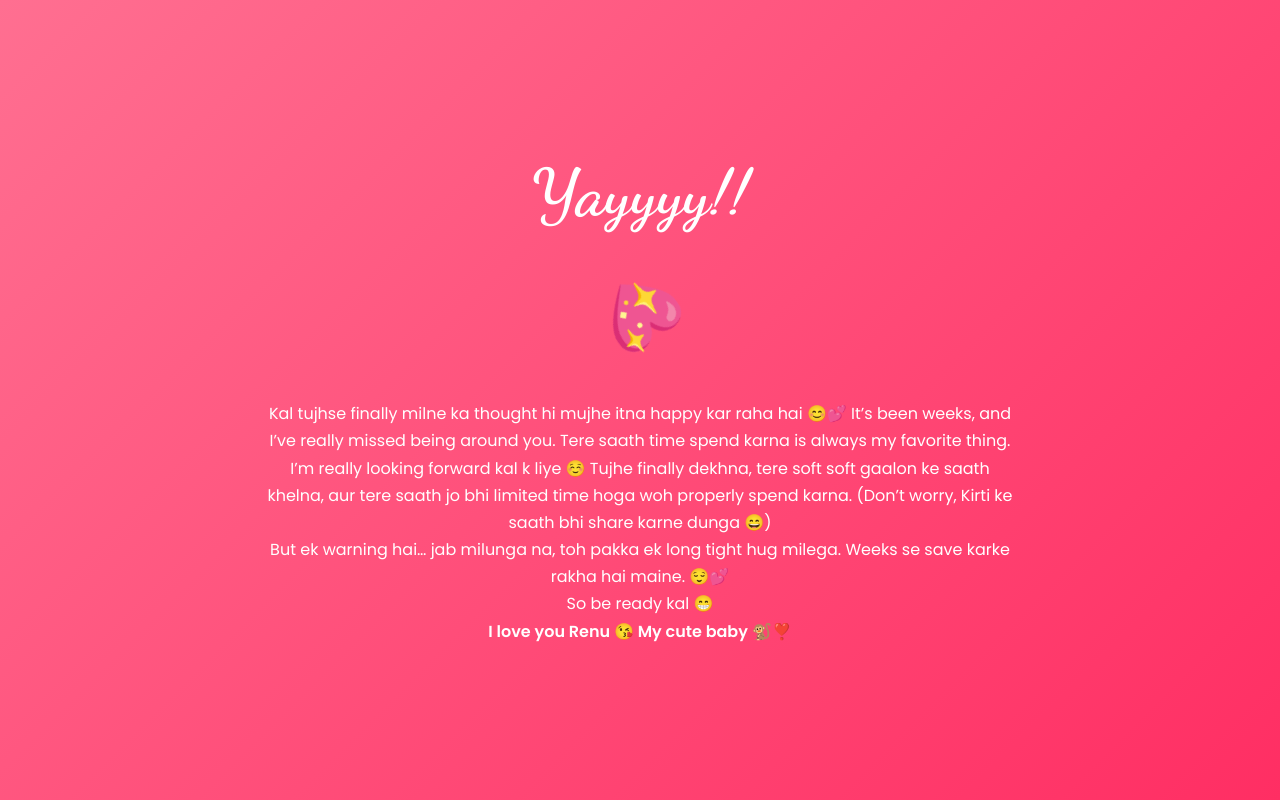
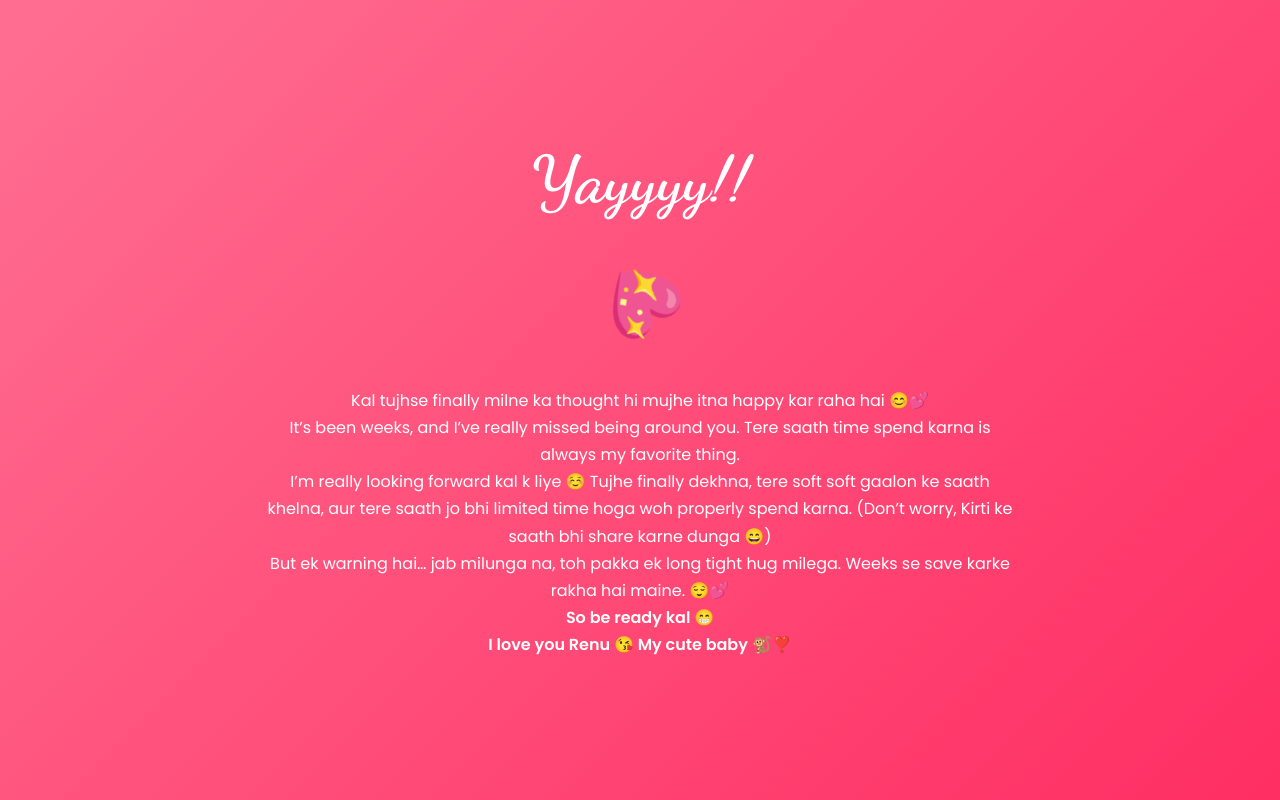
Before and after one commit to abhishek1734/Test, a plain HTML site: page index.html in a window 1280 px wide. Both pictures are taken after a click on the button "Yes ❤️". Drawn offline with Linux system fonts and the light colour scheme.

Commit message:
Update index.html

```diff
--- a/index.html
+++ b/index.html
@@ -201,16 +201,15 @@ opacity:0;
 </div><p class="closing">
 Every love story is beautiful and unique, but ours is  special. We fight, we cry, we love, we laugh, and we stay together because we love eachother and I'll keep on loving you even on days you would hate me or yourself! My love for you is and will be greater than my ego, I love you Renu soooooooooooo muchhh ☺️💗
 </p></div><div id="celebration"><h1>Yayyyy!!</h1><div class="spin">💖</div><div class="message">
-Kal tujhse finally milne ka thought hi mujhe itna happy kar raha hai 😊💕
-It’s been weeks, and I’ve really missed being around you.
-Tere saath time spend karna is always my favorite thing.<br>I’m really looking forward kal k liye ☺️
+Kal tujhse finally milne ka thought hi mujhe itna happy kar raha hai 😊💕 <br>
+It’s been weeks, and I’ve really missed being around you. Tere saath time spend karna is always my favorite thing.<br>I’m really looking forward kal k liye ☺️
 Tujhe finally dekhna, tere soft soft gaalon ke saath khelna, aur tere saath jo bhi limited time hoga woh properly spend karna.
 (Don’t worry, Kirti ke saath bhi share karne dunga 😄)<br>
 
 But ek warning hai… jab milunga na, toh pakka ek long tight hug milega.
 Weeks se save karke rakha hai maine. 😌💕<br>
 
-So be ready kal 😁<br>
+<strong>So be ready kal 😁</strong><br>
 
 <strong>I love you Renu 😘
 My cute baby 🐒❣️</strong>
```
